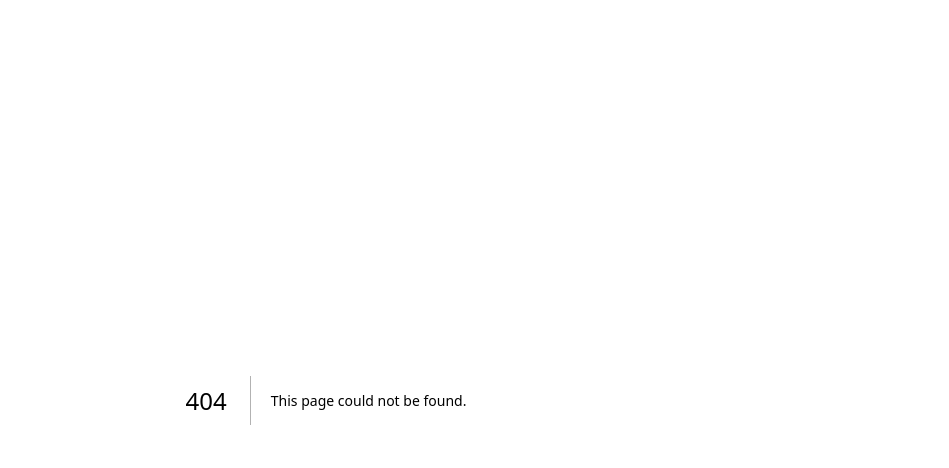
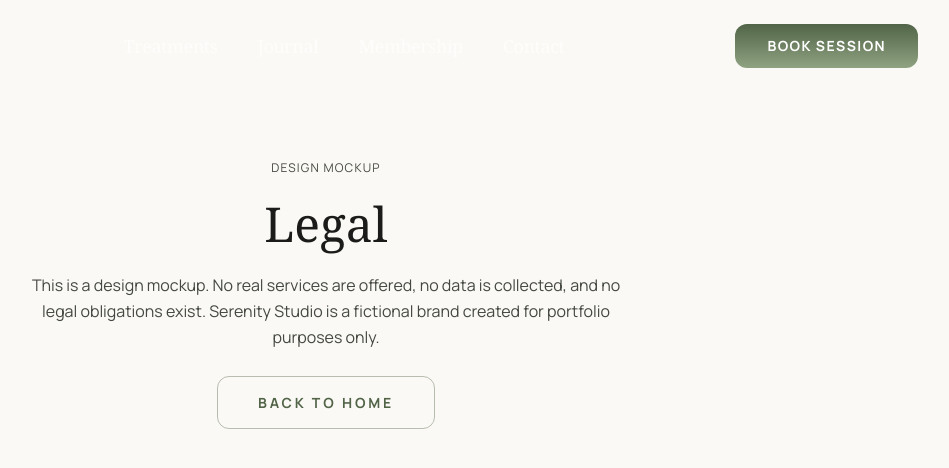
Before and after one commit to byronPantoja/mockup-salon, a Next.js app: page /legal in a window 1280 px wide. Before the commit this address had no page. Shown: the top 468 px of the page, without its empty margins (314-1263 px from the left). Built offline with nearby package versions, Linux system fonts and the light colour scheme.

Commit message:
fix: remove dead footer links — drop social/Sustainability/Gift Cards, link legal pages to /legal

```diff
--- a/app/components/Footer.tsx
+++ b/app/components/Footer.tsx
@@ -18,20 +18,6 @@ export default function Footer() {
             <br />
             United States
           </div>
-          <div className="flex gap-4">
-            <a
-              className="text-primary hover:text-primary-container transition-all text-sm font-medium"
-              href="#"
-            >
-              Instagram
-            </a>
-            <a
-              className="text-primary hover:text-primary-container transition-all text-sm font-medium"
-              href="#"
-            >
-              Pinterest
-            </a>
-          </div>
         </div>
         {/* Navigation Links */}
         <div className="space-y-6">
@@ -42,8 +28,6 @@ export default function Footer() {
             {[
               { label: "Journal", href: "/journal" },
               { label: "Membership", href: "/membership" },
-              { label: "Sustainability Report", href: "#" },
-              { label: "Gift Cards", href: "#" },
             ].map((link) => (
               <li key={link.label}>
                 {link.href !== "#" ? (
@@ -105,13 +89,13 @@ export default function Footer() {
         <div className="flex gap-8">
           {["Privacy Policy", "Terms of Service", "Accessibility"].map(
             (link) => (
-              <a
+              <Link
                 key={link}
                 className="text-on-surface-variant hover:text-primary font-[family-name:var(--font-body)] text-sm tracking-wide transition-colors"
-                href="#"
+                href="/legal"
               >
                 {link}
-              </a>
+              </Link>
             )
           )}
         </div>
--- /dev/null
+++ b/app/legal/page.tsx
@@ -0,0 +1,33 @@
+import Link from "next/link";
+import Navbar from "../components/Navbar";
+
+export const metadata = {
+  title: "Legal | Serenity Studio",
+};
+
+export default function LegalPage() {
+  return (
+    <div className="min-h-screen bg-surface">
+      <Navbar />
+      <main className="max-w-2xl mx-auto px-6 py-40 text-center">
+        <p className="font-[family-name:var(--font-label)] text-xs uppercase tracking-widest text-on-surface-variant mb-6">
+          Design Mockup
+        </p>
+        <h1 className="font-[family-name:var(--font-headline)] text-4xl md:text-5xl text-on-surface mb-6">
+          Legal
+        </h1>
+        <p className="font-[family-name:var(--font-body)] text-on-surface-variant leading-relaxed mb-10">
+          This is a design mockup. No real services are offered, no data is
+          collected, and no legal obligations exist. Serenity Studio is a
+          fictional brand created for portfolio purposes only.
+        </p>
+        <Link
+          href="/"
+          className="font-[family-name:var(--font-label)] font-bold text-sm tracking-[0.2em] uppercase text-primary border border-primary/40 px-10 py-4 rounded-full hover:bg-primary hover:text-on-primary transition-all duration-500"
+        >
+          Back to Home
+        </Link>
+      </main>
+    </div>
+  );
+}
```
